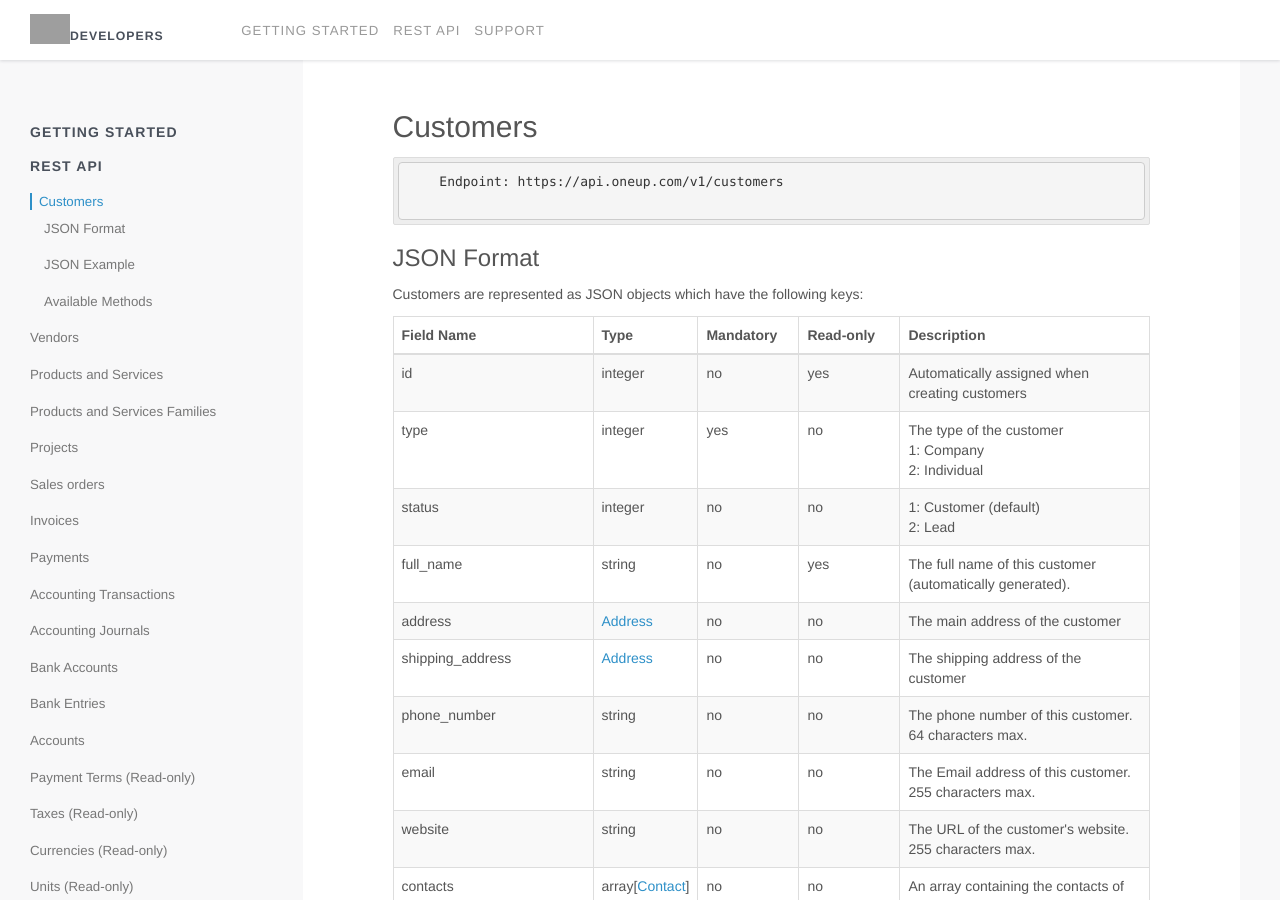
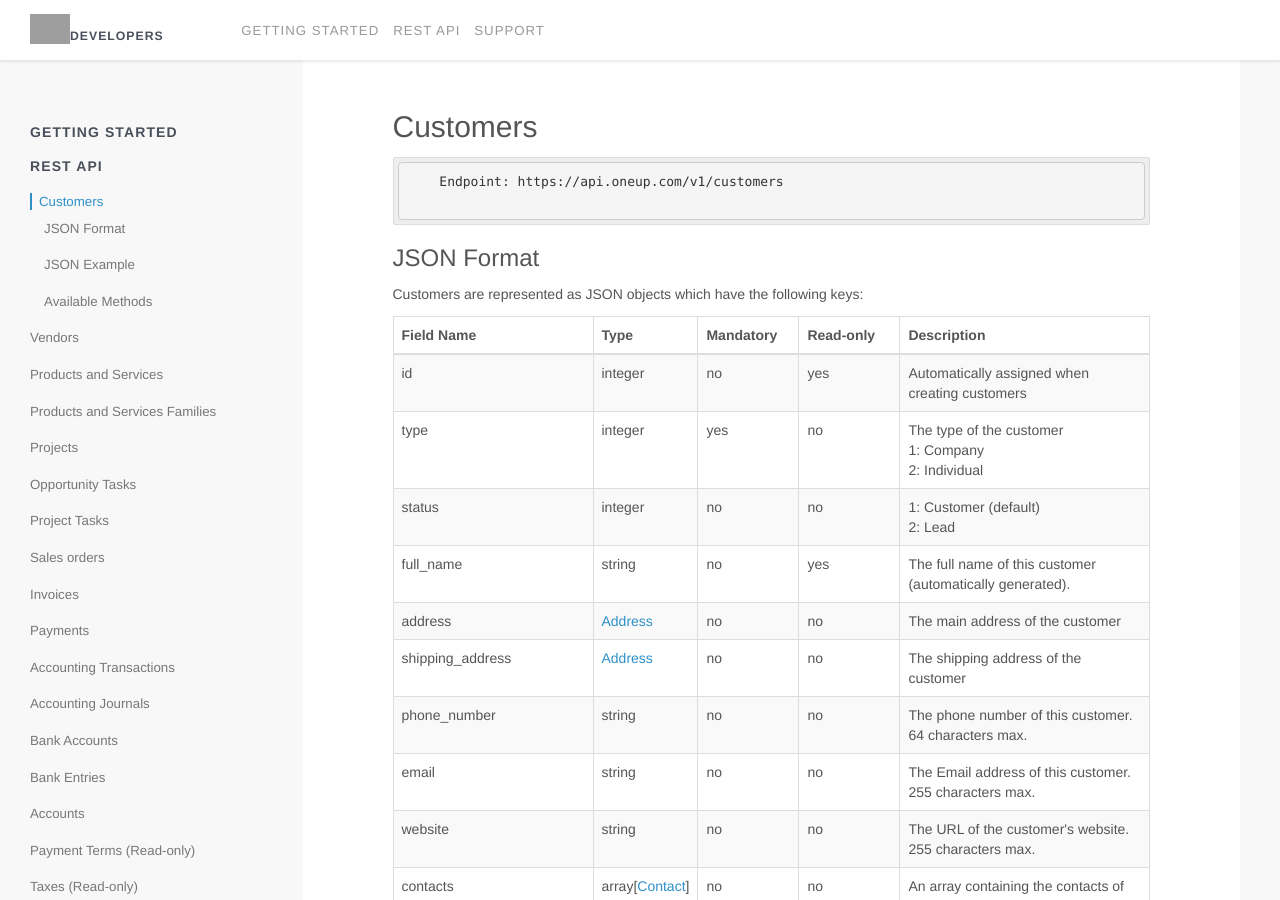
Before and after one commit to myERP/myerp.github.io, a Jekyll site: the page built from docs/1.0/api/index.html, in a window 1280 px wide and 900 px high. Built offline with Jekyll 4.4.1, drawn with Linux system fonts in a browser that asks for light colours; nearby versions of some CDN libraries; Markdown is read by kramdown in place of the engine named in the settings; grey boxes are pictures that could not be loaded.

Commit message:
add menu entries

```diff
--- a/docs/1.0/api/index.html
+++ b/docs/1.0/api/index.html
@@ -67,6 +67,30 @@ title: "- REST API V1.0 Resources"
               <li><a href="#projectjsonexample">JSON Example</a>
               </li>
               <li><a href="#projectavailablemethods">Available Methods</a>
+              </li>
+          </ul>
+      </li>
+      <!-- opportunity tasks -->
+      <li>
+          <a href="#opportunitytask">Opportunity Tasks</a>
+          <ul class="nav nav-stacked">
+              <li><a href="#opportunitytaskjsonformat">JSON Format</a>
+              </li>
+              <li><a href="#opportunitytaskjsonexample">JSON Example</a>
+              </li>
+              <li><a href="#opportunitytaskavailablemethods">Available Methods</a>
+              </li>
+          </ul>
+      </li>
+      <!-- project tasks -->
+      <li>
+          <a href="#projecttask">Project Tasks</a>
+          <ul class="nav nav-stacked">
+              <li><a href="#projecttaskjsonformat">JSON Format</a>
+              </li>
+              <li><a href="#projecttaskjsonexample">JSON Example</a>
+              </li>
+              <li><a href="#projecttaskavailablemethods">Available Methods</a>
               </li>
           </ul>
       </li>
```
